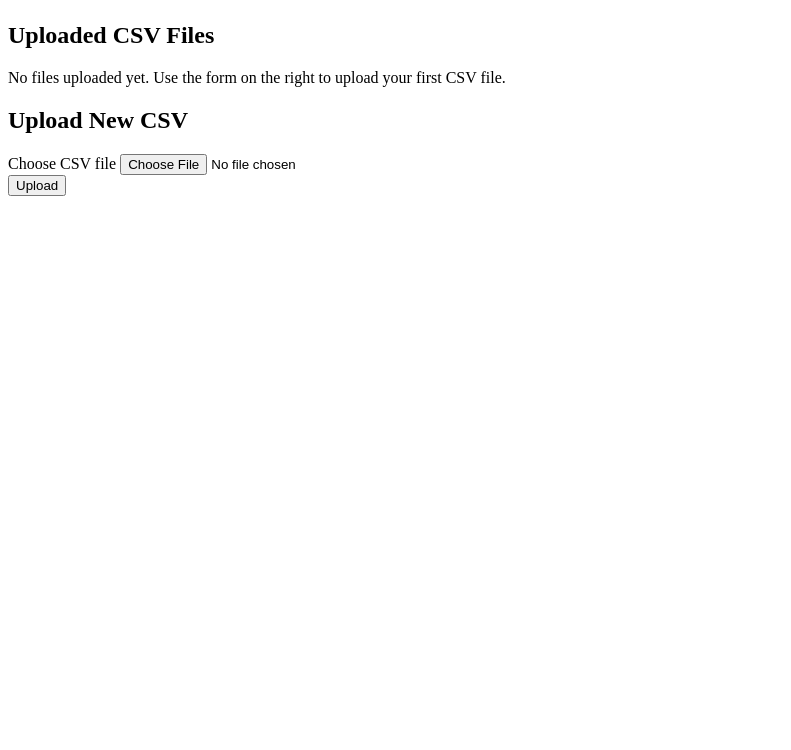
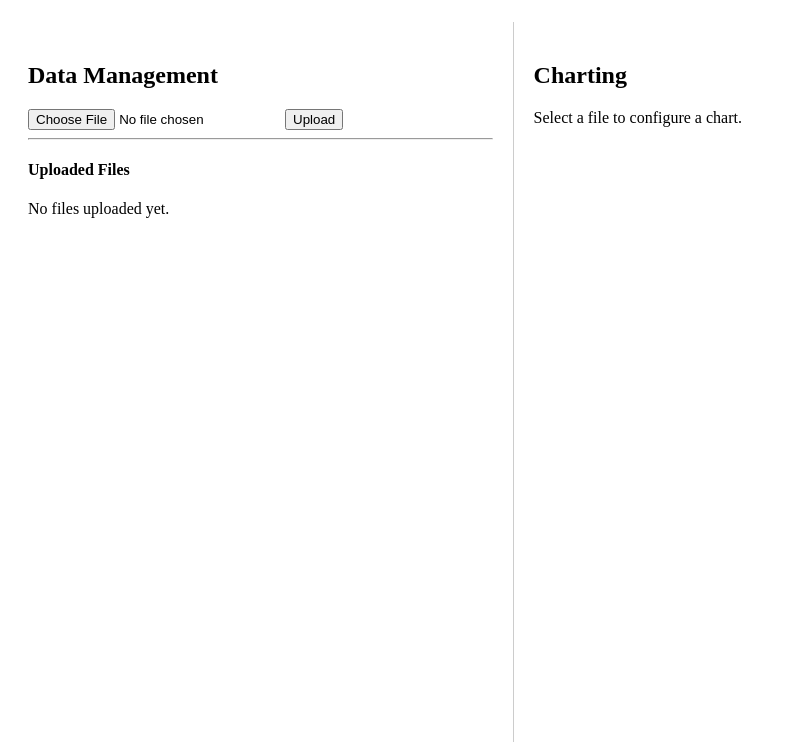
Before and after one commit to adriankoladka/csv-visualizer, a Flask app: template app/templates/dashboard.html in a window 1280 px wide. Shown: the part 58-808 px from the top of the page, without its empty margins (0-791 px from the left). Before the commit the page ends 254 px from the top, so only its background shows below. Run offline with Flask 3, Linux system fonts and the light colour scheme; the template is opened without the code that fills it, so the values that code supplies are empty.

Commit message:
feat: dashboard UI

```diff
--- a/app/templates/dashboard.html
+++ b/app/templates/dashboard.html
@@ -1,38 +1,114 @@
 {% extends "base.html" %}
 
 {% block content %}
-<div class="container-fluid">
-    <div class="row">
-        <!-- File List Column -->
-        <div class="col-md-6">
-            <h2>Uploaded CSV Files</h2>
+<style>
+    .dashboard-container {
+        display: flex;
+        height: calc(100vh - 80px);
+    }
+    .left-column, .right-column {
+        padding: 20px;
+        box-sizing: border-box;
+    }
+    .left-column {
+        width: 40%;
+        border-right: 1px solid #ccc;
+        overflow-y: auto;
+    }
+    .right-column {
+        width: 60%;
+        overflow-y: auto;
+    }
+    .file-list-item {
+        display: flex;
+        justify-content: space-between;
+        align-items: center;
+        padding: 10px;
+        border-bottom: 1px solid #eee;
+    }
+    .file-list-item.active {
+        background-color: #e0e0e0;
+    }
+    .chart-display {
+        margin-top: 20px;
+        text-align: center;
+    }
+    .chart-display img {
+        max-width: 100%;
+        height: auto;
+    }
+</style>
+
+<div class="dashboard-container">
+    <div class="left-column">
+        <h2>Data Management</h2>
+
+        <!-- File Upload Form -->
+        <form action="{{ url_for('main.upload_file') }}" method="post" enctype="multipart/form-data">
+            <input type="file" name="csv_file" accept=".csv" required>
+            <button type="submit">Upload</button>
+        </form>
+
+        <hr>
+
+        <!-- Session File List -->
+        <h4>Uploaded Files</h4>
         {% if files %}
-                <ul class="list-group">
-                    {% for file_id, file_data in files.items() %}
-                        <li class="list-group-item d-flex justify-content-between align-items-center">
-                            {{ file_data.filename }}
-                            <form action="{{ url_for('main.delete_file', file_id=file_id) }}" method="post" style="display: inline;">
-                                <button type="submit" class="btn btn-danger btn-sm">Delete</button>
+            <ul>
+                {% for file in files %}
+                    <li class="file-list-item {% if active_file and active_file.id == file.id %}active{% endif %}">
+                        <a href="{{ url_for('main.dashboard', file_id=file.id) }}">{{ file.original_filename }}</a>
+                        <form action="{{ url_for('main.delete_file', file_id=file.id) }}" method="post" style="display: inline;">
+                            <button type="submit">Delete</button>
                         </form>
                     </li>
                 {% endfor %}
             </ul>
         {% else %}
-                <p>No files uploaded yet. Use the form on the right to upload your first CSV file.</p>
+            <p>No files uploaded yet.</p>
         {% endif %}
     </div>
 
-        <!-- File Upload Column -->
-        <div class="col-md-6">
-            <h2>Upload New CSV</h2>
-            <form action="{{ url_for('main.upload_file') }}" method="post" enctype="multipart/form-data">
-                <div class="form-group">
-                    <label for="file">Choose CSV file</label>
-                    <input type="file" class="form-control-file" id="file" name="file" accept=".csv" required>
+    <div class="right-column">
+        <h2>Charting</h2>
+
+        {% if active_file %}
+            <!-- Chart Configuration Form -->
+            <form action="" method="post">
+                <input type="hidden" name="file_id" value="{{ active_file.id }}">
+
+                <label for="x_axis">X-Axis:</label>
+                <select name="x_axis" id="x_axis" required>
+                    {% for column in columns %}
+                        <option value="{{ column }}">{{ column }}</option>
+                    {% endfor %}
+                </select>
+
+                <label for="y_axis">Y-Axis:</label>
+                <select name="y_axis" id="y_axis" required>
+                    {% for column in columns %}
+                        <option value="{{ column }}">{{ column }}</option>
+                    {% endfor %}
+                </select>
+
+                <label for="chart_type">Chart Type:</label>
+                <select name="chart_type" id="chart_type" required>
+                    <option value="bar">Bar</option>
+                    <option value="line">Line</option>
+                    <option value="scatter">Scatter</option>
+                </select>
+
+                <button type="submit">Generate Chart</button>
+            </form>
+
+            <!-- Chart Display Area -->
+            <div class="chart-display">
+                <p>Chart will be displayed here.</p>
             </div>
-                <button type="submit" class="btn btn-primary mt-2">Upload</button>
-            </form>
-        </div>
+
+        {% else %}
+            <p>Select a file to configure a chart.</p>
+        {% endif %}
     </div>
 </div>
 {% endblock %}
```
Lines whose indentation alone changed are shown as unchanged.
